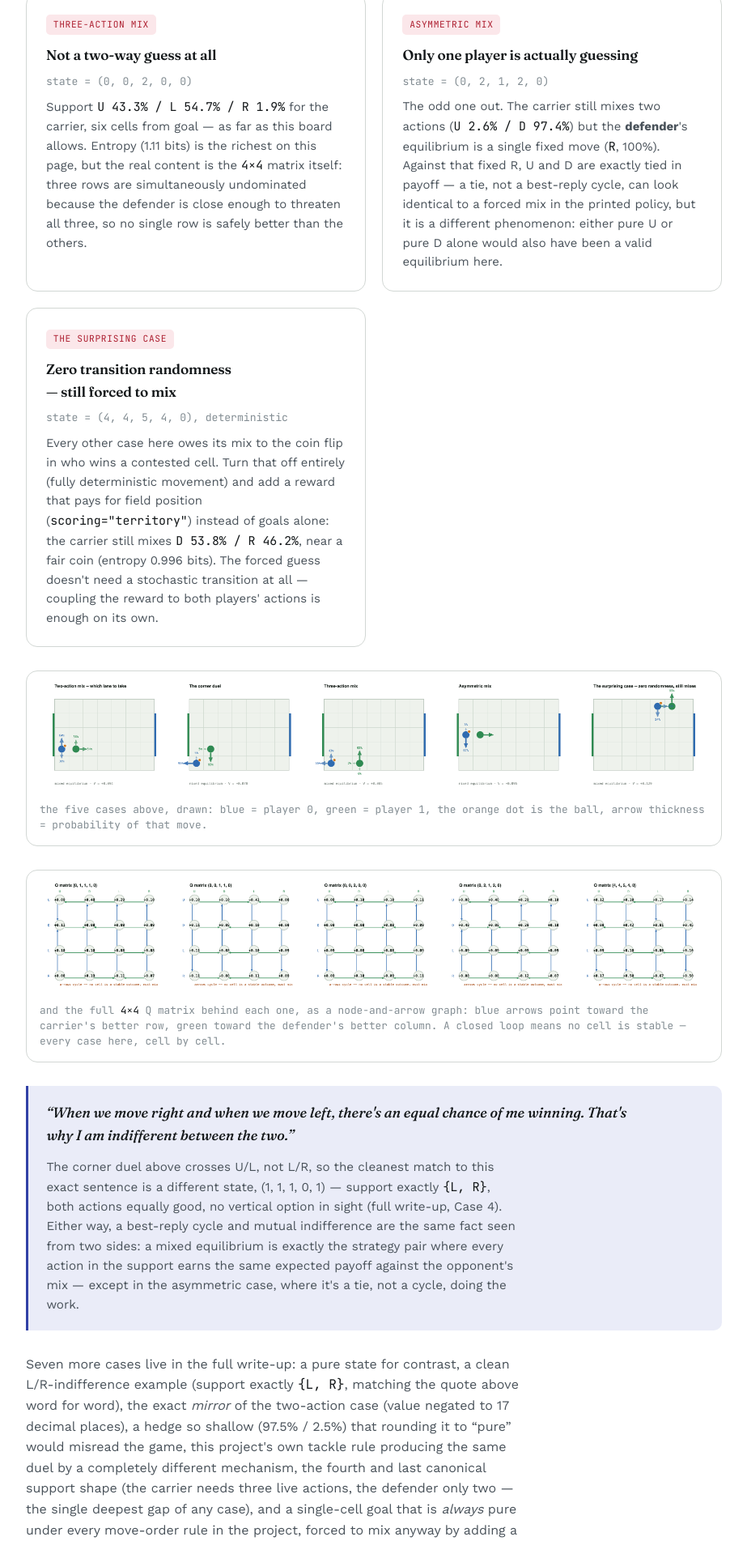
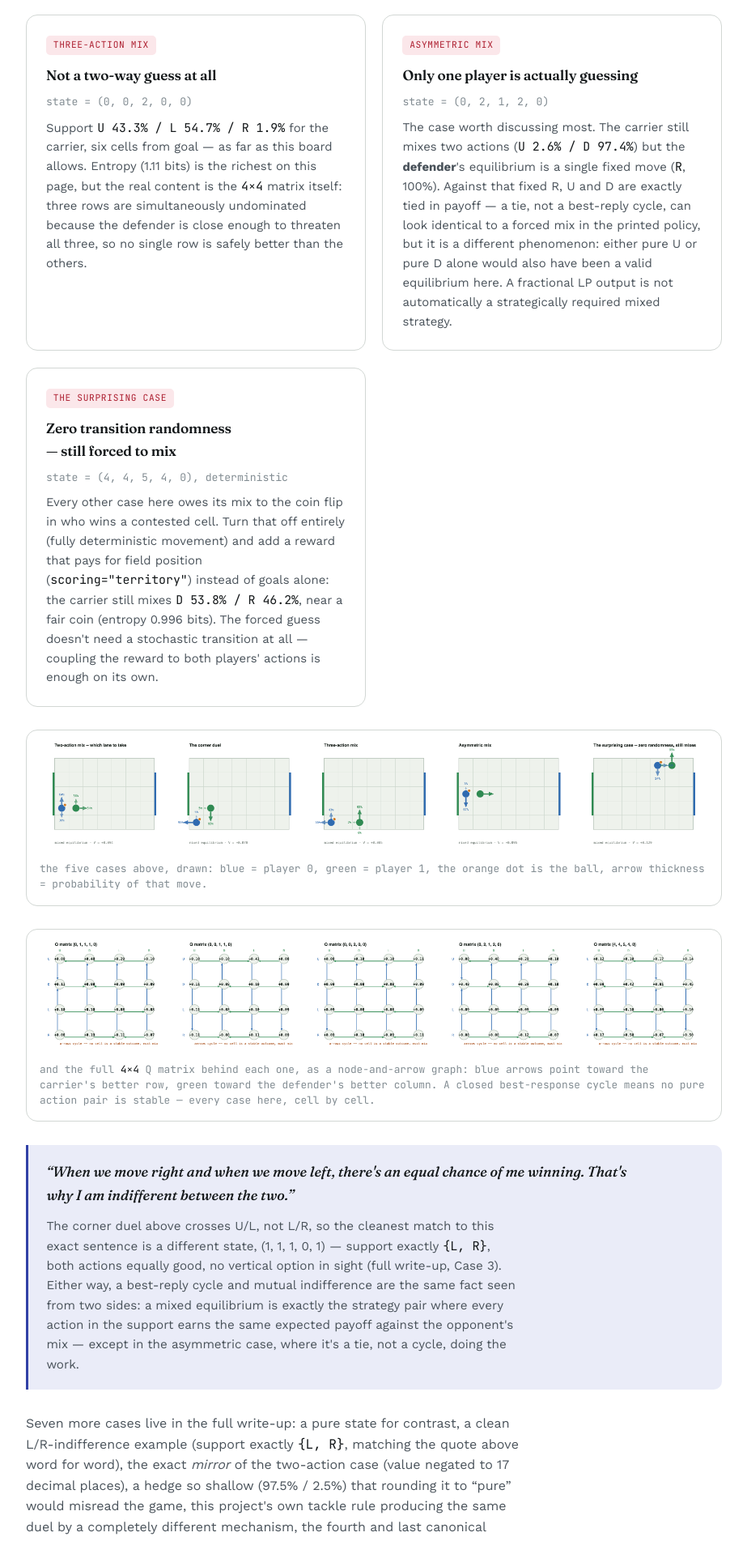
Before and after one commit to Charith-Reddy-Pareddy/the-mixed-game, a React (Vite) app: page / in a window 1280 px wide. Shown: the part 3060-4963 px from the top of the page at 81% size, without its empty margins (178-1101 px from the left). Built offline with nearby package versions, Linux system fonts and the light colour scheme.

Commit message:
Sync positions page wording fixes

```diff
--- a/src/App.jsx
+++ b/src/App.jsx
@@ -176,8 +176,9 @@ function Positions() {
           0, green = player 1, the orange dot is the ball, arrow thickness =
           move probability), and its full <span className="mono">4&times;4</span>{' '}
           Q matrix, drawn as a node-and-arrow graph &mdash; a lit node is a
-          stable outcome, a closed loop of arrows means no cell is safe. Five
-          representative cases, read directly off the exact solver:
+          stable outcome, a closed best-response cycle means no pure action
+          pair is stable. Five representative cases, read directly off the
+          exact solver:
         </p>
 
         <div className="case-grid">
@@ -212,14 +213,16 @@ function Positions() {
             is safely better than the others.
           </CaseCard>
           <CaseCard tag="Asymmetric mix" state="(0, 2, 1, 2, 0)" title="Only one player is actually guessing">
-            The odd one out. The carrier still mixes two actions
-            (<span className="mono">U 2.6% / D 97.4%</span>) but the{' '}
+            The case worth discussing most. The carrier still mixes two
+            actions (<span className="mono">U 2.6% / D 97.4%</span>) but the{' '}
             <strong>defender</strong>&apos;s equilibrium is a single fixed move
             (<span className="mono">R</span>, 100%). Against that fixed R, U
             and D are exactly tied in payoff &mdash; a tie, not a best-reply
             cycle, can look identical to a forced mix in the printed policy,
             but it is a different phenomenon: either pure U or pure D alone
-            would also have been a valid equilibrium here.
+            would also have been a valid equilibrium here. A fractional LP
+            output is not automatically a strategically required mixed
+            strategy.
           </CaseCard>
           <CaseCard tag="The surprising case" state="(4, 4, 5, 4, 0), deterministic" title="Zero transition randomness &mdash; still forced to mix">
             Every other case here owes its mix to the coin flip in who wins a
@@ -249,8 +252,8 @@ function Positions() {
             and the full <span className="mono">4&times;4</span> Q matrix
             behind each one, as a node-and-arrow graph: blue arrows point
             toward the carrier&apos;s better row, green toward the
-            defender&apos;s better column. A closed loop means no cell is
-            stable &mdash; every case here, cell by cell.
+            defender&apos;s better column. A closed best-response cycle means
+            no pure action pair is stable &mdash; every case here, cell by cell.
           </figcaption>
         </figure>
 
@@ -265,7 +268,7 @@ function Positions() {
             the cleanest match to this exact sentence is a different state,
             (1, 1, 1, 0, 1) &mdash; support exactly <span className="mono">
             {'{L, R}'}</span>, both actions equally good, no vertical option
-            in sight (full write-up, Case 4). Either way, a best-reply cycle
+            in sight (full write-up, Case 3). Either way, a best-reply cycle
             and mutual indifference are the same fact seen from two sides:
             a mixed equilibrium is exactly the strategy pair where every
             action in the support earns the same expected payoff against the
@@ -285,8 +288,8 @@ function Positions() {
           the same duel by a completely different mechanism, the fourth and
           last canonical support shape (the carrier needs three live
           actions, the defender only two &mdash; the single deepest gap of
-          any case), and a single-cell goal that is <em>always</em> pure
-          under every move-order rule in the project, forced to mix anyway
+          any case), and a single-cell goal that is pure across every
+          move-order rule tested in the project, forced to mix anyway
           by adding a small chance of any player slipping to a random move
           &mdash; each with its board, its node-and-arrow graph, and its
           exact 4&times;4 Q matrix.{' '}
```
Also changed, not shown: 2 other files (tests, documents, lock files or other folders).
